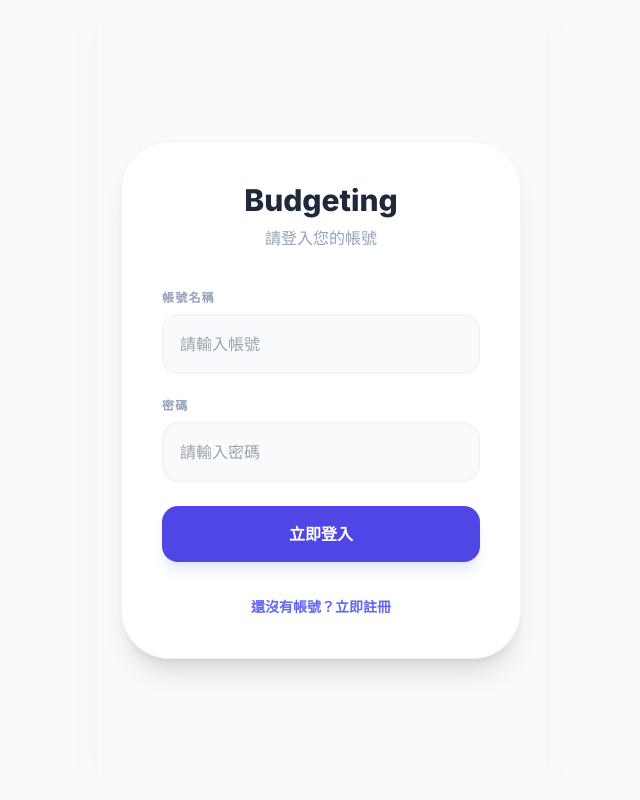
After one commit to Jeremy6789/Budgeting-App, a Flask app: page /login in a window 1280 px wide. The commit adds this page. Shown: the whole page, without its empty margins (319-959 px from the left). Run offline with Flask 3, Linux system fonts and the light colour scheme; some libraries are stand-ins or nearby versions.

Commit message:
Update:final ver.

```diff
--- a/app.py
+++ b/app.py
@@ -1,142 +1,142 @@
 import os
-from flask import Flask, render_template, request, jsonify
+from flask import Flask, render_template, request, jsonify, session, redirect, url_for
 from flask_sqlalchemy import SQLAlchemy
-from datetime import datetime
+from werkzeug.security import generate_password_hash, check_password_hash
 
 app = Flask(__name__)
+app.secret_key = 'moneymaster_secure_key' # 務必設定金鑰
 
 # --- 資料庫設定 ---
-# 使用絕對路徑確保在不同環境（如 Render 或本地）執行時資料庫位置正確
 basedir = os.path.abspath(os.path.dirname(__file__))
 app.config['SQLALCHEMY_DATABASE_URI'] = 'sqlite:///' + os.path.join(basedir, 'database.db')
 app.config['SQLALCHEMY_TRACK_MODIFICATIONS'] = False
-
 db = SQLAlchemy(app)
 
-# --- 資料模型 (Models) ---
+# --- 資料模型 ---
+class User(db.Model):
+    id = db.Column(db.Integer, primary_key=True)
+    username = db.Column(db.String(80), unique=True, nullable=False)
+    password = db.Column(db.String(120), nullable=False)
+    transactions = db.relationship('Transaction', backref='owner', lazy=True)
+    settings = db.relationship('Settings', backref='owner', lazy=True, uselist=False)
 
 class Transaction(db.Model):
-    """帳目明細模型"""
     id = db.Column(db.Integer, primary_key=True)
-    title = db.Column(db.String(100), nullable=False)   # 項目名稱
-    amount = db.Column(db.Float, nullable=False)        # 金額
-    category = db.Column(db.String(50))                 # 分類 (飲食, 交通...)
-    icon = db.Column(db.String(50))                     # FontAwesome 圖標類名
-    is_need = db.Column(db.Boolean, default=True)       # 是否為必要支出 (Need vs Want)
-    date = db.Column(db.String(10), nullable=False)     # 日期 (格式: YYYY-MM-DD)
+    title = db.Column(db.String(100), nullable=False)
+    amount = db.Column(db.Float, nullable=False)
+    category = db.Column(db.String(50))
+    icon = db.Column(db.String(50))
+    is_need = db.Column(db.Boolean, default=True)
+    date = db.Column(db.String(10), nullable=False)
+    user_id = db.Column(db.Integer, db.ForeignKey('user.id'), nullable=False)
 
 class Settings(db.Model):
-    """全域設定模型 (儲存總預算)"""
     id = db.Column(db.Integer, primary_key=True)
     budget = db.Column(db.Float, default=10000.0)
+    user_id = db.Column(db.Integer, db.ForeignKey('user.id'), nullable=False)
 
-# --- 初始化資料庫 ---
 with app.app_context():
     db.create_all()
-    # 如果是第一次執行，初始化預算設定
-    if not Settings.query.first():
-        db.session.add(Settings(budget=10000.0))
-        db.session.commit()
 
-# --- 頁面渲染路由 ---
-
+# --- 路由 ---
 @app.route('/')
 def index():
-    """主儀表板頁面"""
+    if 'user_id' not in session: return redirect(url_for('login_page'))
     return render_template('index.html')
 
 @app.route('/history')
 def history():
-    """帳目明細歷史頁面"""
+    if 'user_id' not in session: return redirect(url_for('login_page'))
     return render_template('history.html')
 
-# --- API 路由 (供前端 JS 呼叫) ---
+@app.route('/login')
+def login_page():
+    return render_template('login.html')
 
-@app.route('/api/data', methods=['GET'])
+# --- 認證 API ---
+@app.route('/api/auth/login', methods=['POST'])
+def login():
+    data = request.json
+    user = User.query.filter_by(username=data.get('username')).first()
+    if user and check_password_hash(user.password, data.get('password')):
+        session['user_id'] = user.id
+        session['username'] = user.username
+        return jsonify({"status": "success"})
+    return jsonify({"status": "error", "message": "帳號或密碼錯誤"}), 401
+
+@app.route('/api/auth/register', methods=['POST'])
+def register():
+    data = request.json
+    username = data.get('username')
+    if User.query.filter_by(username=username).first():
+        return jsonify({"status": "error", "message": "帳號已存在"}), 400
+
+    new_user = User(username=username, password=generate_password_hash(data.get('password')))
+    db.session.add(new_user)
+    db.session.commit()
+    # 建立該用戶的初始預算
+    db.session.add(Settings(budget=10000.0, user_id=new_user.id))
+    db.session.commit()
+    return jsonify({"status": "success"})
+
+@app.route('/api/auth/logout')
+def logout():
+    session.clear()
+    return redirect(url_for('login_page'))
+
+# --- 資料 API ---
+@app.route('/api/data')
 def get_data():
-    """獲取初始資料：包含預算與所有交易紀錄"""
-    settings = Settings.query.first()
-    # 按日期降序排列，讓最新的顯示在前面
-    transactions = Transaction.query.order_by(Transaction.date.desc()).all()
+    u_id = session.get('user_id')
+    if not u_id: return jsonify({"status": "error"}), 401
 
-    tx_list = []
-    for tx in transactions:
-        tx_list.append({
-            "id": tx.id,
-            "title": tx.title,
-            "amount": tx.amount,
-            "category": tx.category,
-            "icon": tx.icon,
-            "isNeed": tx.is_need,
-            "date": tx.date
-        })
+    # 確保每個用戶都有 Settings，沒有就補一個 (防呆)
+    set_obj = Settings.query.filter_by(user_id=u_id).first()
+    if not set_obj:
+        set_obj = Settings(budget=10000.0, user_id=u_id)
+        db.session.add(set_obj)
+        db.session.commit()
 
+    transactions = Transaction.query.filter_by(user_id=u_id).order_by(Transaction.date.desc()).all()
     return jsonify({
-        "budget": settings.budget,
-        "transactions": tx_list
+        "budget": set_obj.budget,
+        "transactions": [{"id":t.id,"title":t.title,"amount":t.amount,"category":t.category,"icon":t.icon,"isNeed":t.is_need,"date":t.date} for t in transactions]
     })
 
 @app.route('/api/transaction', methods=['POST'])
 def add_transaction():
-    """新增一筆紀錄"""
-    data = request.get_json()
-    try:
-        new_tx = Transaction(
-            title=data['title'],
-            amount=float(data['amount']),
-            category=data.get('category', '其他'),
-            icon=data.get('icon', 'fa-dollar-sign'),
-            is_need=data.get('isNeed', True),
-            date=data.get('date', datetime.now().strftime("%Y-%m-%d"))
-        )
-        db.session.add(new_tx)
-        db.session.commit()
-        return jsonify({"status": "success", "message": "已儲存紀錄"}), 201
-    except Exception as e:
-        return jsonify({"status": "error", "message": str(e)}), 400
+    u_id = session.get('user_id')
+    if not u_id: return jsonify({"status": "error"}), 401
+    data = request.json
+    new_tx = Transaction(
+        title=data['title'], amount=data['amount'], category=data['category'],
+        icon=data['icon'], is_need=data['isNeed'], date=data['date'], user_id=u_id
+    )
+    db.session.add(new_tx)
+    db.session.commit()
+    return jsonify({"status": "success"})
 
-@app.route('/api/transaction/<int:tx_id>', methods=['PUT'])
-def update_transaction(tx_id):
-    """更新既有紀錄"""
-    data = request.get_json()
-    tx = Transaction.query.get_or_404(tx_id)
-    try:
-        tx.title = data['title']
-        tx.amount = float(data['amount'])
-        tx.category = data['category']
-        tx.icon = data['icon']
-        tx.is_need = data['isNeed']
-        tx.date = data['date']
-        db.session.commit()
-        return jsonify({"status": "success", "message": "已更新紀錄"})
-    except Exception as e:
-        return jsonify({"status": "error", "message": str(e)}), 400
-
-@app.route('/api/transaction/<int:tx_id>', methods=['DELETE'])
-def delete_transaction(tx_id):
-    """刪除筆紀錄"""
-    tx = Transaction.query.get(tx_id)
-    if tx:
+@app.route('/api/transaction/<int:tx_id>', methods=['DELETE', 'PUT'])
+def handle_tx(tx_id):
+    u_id = session.get('user_id')
+    tx = Transaction.query.filter_by(id=tx_id, user_id=u_id).first_or_404()
+    if request.method == 'DELETE':
         db.session.delete(tx)
-        db.session.commit()
-        return jsonify({"status": "success", "message": "已刪除紀錄"})
-    return jsonify({"status": "error", "message": "找不到該紀錄"}), 404
+    else:
+        data = request.json
+        tx.title, tx.amount, tx.date = data['title'], data['amount'], data['date']
+        tx.category, tx.icon, tx.is_need = data['category'], data['icon'], data['isNeed']
+    db.session.commit()
+    return jsonify({"status": "success"})
 
 @app.route('/api/budget', methods=['POST'])
 def update_budget():
-    """更新每月總預算"""
-    data = request.get_json()
-    new_budget = data.get('budget')
-    if new_budget is not None:
-        settings = Settings.query.first()
-        settings.budget = float(new_budget)
-        db.session.commit()
-        return jsonify({"status": "success", "message": "預算已更新"})
-    return jsonify({"status": "error", "message": "無效的預算數值"}), 400
-
-# --- 啟動應用程式 ---
+    u_id = session.get('user_id')
+    if not u_id: return jsonify({"status": "error"}), 401
+    set_obj = Settings.query.filter_by(user_id=u_id).first()
+    set_obj.budget = float(request.json.get('budget'))
+    db.session.commit()
+    return jsonify({"status": "success"})
 
 if __name__ == '__main__':
-    # host='0.0.0.0' 允許外部網路連線（如 Render 部署需求）
-    # port=5000 為 Flask 預設埠號
-    app.run(debug=True, host='0.0.0.0', port=5000)
+    app.run(debug=True, port=5000)
--- a/templates/layout.html
+++ b/templates/layout.html
@@ -2,78 +2,84 @@
 <html lang="zh-TW">
 <head>
     <meta charset="UTF-8">
-    <meta name="viewport" content="width=device-width, initial-scale=1.0">
+    <meta name="viewport" content="width=device-width, initial-scale=1.0, maximum-scale=1.0, user-scalable=no">
     <title>MoneyMaster PRO</title>
     <!-- Tailwind CSS -->
     <script src="https://cdn.tailwindcss.com"></script>
     <!-- Chart.js -->
     <script src="https://cdn.jsdelivr.net/npm/chart.js"></script>
-    <!-- Google Fonts: Inter (更現代的字體) -->
+    <!-- Google Fonts -->
     <link href="https://fonts.googleapis.com/css2?family=Inter:wght@300;400;600;800&display=swap" rel="stylesheet">
     <!-- FontAwesome -->
     <link rel="stylesheet" href="https://cdnjs.cloudflare.com/ajax/libs/font-awesome/6.0.0/css/all.min.css">
 
     <style>
-        body {
-            font-family: 'Inter', 'Noto Sans TC', sans-serif;
-        }
-        @keyframes slide-up {
-            from { transform: translateY(100%); }
-            to { transform: translateY(0); }
-        }
+        body { font-family: 'Inter', sans-serif; -webkit-tap-highlight-color: transparent; }
+        @keyframes slide-up { from { transform: translateY(100%); } to { transform: translateY(0); } }
         .animate-slide-up { animation: slide-up 0.4s cubic-bezier(0.16, 1, 0.3, 1); }
-
         .nav-link { color: #94a3b8; transition: all 0.3s; }
-        .nav-link.active { color: #6366f1; } /* 藍色輔助色 */
-
-        /* 隱藏捲動軸但保持功能 */
+        .nav-link.active { color: #6366f1; }
         .no-scrollbar::-webkit-scrollbar { display: none; }
-        .no-scrollbar { -ms-overflow-style: none; scrollbar-width: none; }
     </style>
 </head>
-<body class="bg-slate-50 text-slate-900 pb-28">
+<body class="bg-slate-50 text-slate-900 {% if request.path != '/login' %}pt-16 pb-28{% endif %}">
 
     <!-- 行動端容器外殼 -->
     <div class="max-w-md mx-auto min-h-screen bg-white shadow-[0_0_50px_rgba(0,0,0,0.02)] relative">
+
+        <!-- 頂部標題列 (僅在非登入頁顯示) -->
+        {% if request.path != '/login' %}
+        <header class="fixed top-0 left-1/2 -translate-x-1/2 w-full max-w-md bg-white/80 backdrop-blur-xl border-b border-slate-50 flex justify-between items-center h-16 z-40 px-6">
+            <div class="flex items-center space-x-2">
+                <div class="w-8 h-8 bg-indigo-600 rounded-lg flex items-center justify-center text-white text-xs font-black">B</div>
+                <h1 class="text-sm font-black text-slate-800 tracking-tighter uppercase">Budgeting <span class="text-indigo-600">Tool</span></h1>
+            </div>
+            <a href="/api/auth/logout" class="w-10 h-10 flex items-center justify-center text-slate-400 hover:text-red-500 transition-colors">
+                <i class="fa-solid fa-right-from-bracket text-lg"></i>
+            </a>
+        </header>
+        {% endif %}
 
         <!-- 主要內容注入區 -->
         <main class="animate-fade-in">
             {% block content %}{% endblock %}
         </main>
 
-        <!-- 底部導覽列 (毛玻璃簡約風格) -->
-        <nav class="fixed bottom-0 left-1/2 -translate-x-1/2 w-full max-w-md bg-white/80 backdrop-blur-xl border-t border-slate-100 flex justify-around items-center h-20 z-40 px-4">
+        <!-- 底部導覽列 (僅在非登入頁顯示) -->
+        {% if request.path != '/login' %}
+        <nav class="fixed bottom-0 left-1/2 -translate-x-1/2 w-full max-w-md bg-white/90 backdrop-blur-xl border-t border-slate-100 flex justify-around items-center h-20 z-40 px-4">
 
-            <!-- 首頁按鈕 -->
+            <!-- 儀表板 (左) -->
             <a href="/" class="nav-link flex flex-col items-center justify-center flex-1 py-2 {% if request.path == '/' %}active{% endif %}">
                 <i class="fa-solid fa-house-chimney text-xl"></i>
-                <span class="text-[10px] mt-1.5 font-bold tracking-widest uppercase">儀表板</span>
+                <span class="text-[9px] mt-1.5 font-bold tracking-widest uppercase">儀表板</span>
             </a>
 
-            <!-- 新增按鈕 (置中突起藍色按鈕) -->
+            <!-- 新增按鈕 (中) -->
             <div class="flex-1 flex justify-center -mt-10">
-                <button onclick="toggleModal()" class="w-14 h-14 bg-indigo-600 text-white rounded-2xl shadow-xl shadow-indigo-200 flex items-center justify-center text-xl hover:bg-indigo-700 active:scale-90 transition-all border-4 border-white">
+                <button onclick="toggleModal()" class="w-14 h-14 bg-indigo-600 text-white rounded-2xl shadow-xl shadow-indigo-200 flex items-center justify-center text-xl hover:bg-indigo-700 active:scale-95 transition-all border-4 border-white">
                     <i class="fa-solid fa-plus"></i>
                 </button>
             </div>
 
-            <!-- 歷史紀錄按鈕 -->
+            <!-- 明細 (右) -->
             <a href="/history" class="nav-link flex flex-col items-center justify-center flex-1 py-2 {% if request.path == '/history' %}active{% endif %}">
                 <i class="fa-solid fa-receipt text-xl"></i>
-                <span class="text-[10px] mt-1.5 font-bold tracking-widest uppercase">明細</span>
+                <span class="text-[9px] mt-1.5 font-bold tracking-widest uppercase">明細</span>
             </a>
 
         </nav>
+        {% endif %}
     </div>
 
-    <!-- 引入新增/編輯彈窗組件 -->
-    {% include 'components/add_modal.html' %}
-
-    <!-- 引入主程式 JS -->
-    <script src="/static/js/main.js"></script>
+    <!-- 彈窗與主程式 JS -->
+    {% if request.path != '/login' %}
+        {% include 'components/add_modal.html' %}
+        <script src="/static/js/main.js"></script>
+    {% endif %}
 
     <script>
-        // 切換導覽列活躍狀態的簡單邏輯
+        // 自動啟動當前頁面標籤
         document.querySelectorAll('.nav-link').forEach(link => {
             if(link.getAttribute('href') === window.location.pathname) {
                 link.classList.add('active');
--- /dev/null
+++ b/templates/login.html
@@ -0,0 +1,98 @@
+{% extends 'layout.html' %}
+{% block content %}
+<div class="min-h-screen flex items-center justify-center bg-slate-50 p-6">
+    <div class="bg-white w-full max-w-md p-10 rounded-[3rem] shadow-xl border border-slate-100">
+        <div class="text-center mb-10">
+            <h2 id="authTitle" class="text-3xl font-black text-slate-800">Budgeting</h2>
+            <p id="authSubTitle" class="text-slate-400 mt-2 font-medium">請登入您的帳號</p>
+        </div>
+
+        <!-- 錯誤訊息提示區 -->
+        <div id="errorMessage" class="hidden mb-6 p-4 bg-red-50 border border-red-100 text-red-500 text-sm font-bold rounded-2xl text-center"></div>
+
+        <form id="authForm" class="space-y-6">
+            <div>
+                <label class="block text-xs font-black text-slate-400 uppercase tracking-widest mb-2">帳號名稱</label>
+                <input type="text" id="username" required placeholder="請輸入帳號"
+                       class="w-full bg-slate-50 border-2 border-slate-100 p-4 rounded-2xl outline-none focus:border-indigo-500 focus:bg-white transition-all">
+            </div>
+            <div>
+                <label class="block text-xs font-black text-slate-400 uppercase tracking-widest mb-2">密碼</label>
+                <input type="password" id="password" required placeholder="請輸入密碼"
+                       class="w-full bg-slate-50 border-2 border-slate-100 p-4 rounded-2xl outline-none focus:border-indigo-500 focus:bg-white transition-all">
+            </div>
+            <button type="submit" id="authBtn" class="w-full bg-indigo-600 text-white py-4 rounded-2xl font-bold shadow-lg shadow-indigo-100 active:scale-95 transition-all">
+                立即登入
+            </button>
+        </form>
+
+        <!-- 註冊 / 登入 切換按鈕 -->
+        <div class="mt-8 text-center">
+            <button type="button" onclick="toggleAuthMode()" id="toggleBtn" class="text-sm font-bold text-indigo-500 hover:text-indigo-700 transition-colors">
+                還沒有帳號？立即註冊
+            </button>
+        </div>
+    </div>
+</div>
+
+<script>
+let isLogin = true;
+
+function toggleAuthMode() {
+    isLogin = !isLogin;
+
+    // 清除可能殘留的錯誤訊息
+    document.getElementById('errorMessage').classList.add('hidden');
+
+    // 切換標題與副標題
+    document.getElementById('authTitle').innerText = isLogin ? 'Budgeting' : '建立新帳號';
+    document.getElementById('authSubTitle').innerText = isLogin ? '請登入您的帳號' : '開始建立您的記帳旅程';
+
+    // 切換按鈕文字
+    document.getElementById('authBtn').innerText = isLogin ? '立即登入' : '完成註冊';
+    document.getElementById('toggleBtn').innerText = isLogin ? '還沒有帳號？立即註冊' : '已有帳號？返回登入';
+}
+
+document.getElementById('authForm').onsubmit = async (e) => {
+    e.preventDefault();
+    const username = document.getElementById('username').value;
+    const password = document.getElementById('password').value;
+    const errBox = document.getElementById('errorMessage');
+
+    errBox.classList.add('hidden'); // 隱藏先前的錯誤
+
+    const url = isLogin ? '/api/auth/login' : '/api/auth/register';
+
+    try {
+        const res = await fetch(url, {
+            method: 'POST',
+            headers: { 'Content-Type': 'application/json' },
+            body: JSON.stringify({ username, password })
+        });
+
+        const data = await res.json();
+
+        if (res.ok) {
+            if (isLogin) {
+                // 登入成功，進入主頁
+                window.location.href = '/';
+            } else {
+                // 註冊成功，提示並自動切換回登入模式
+                alert('帳號註冊成功！請直接登入');
+                toggleAuthMode();
+                // 自動幫使用者把帳號填好，方便他們登入
+                document.getElementById('username').value = username;
+                document.getElementById('password').value = '';
+            }
+        } else {
+            // 顯示來自後端的錯誤（例如帳號重複或密碼錯誤）
+            errBox.innerText = data.message || '操作失敗，請稍後再試';
+            errBox.classList.remove('hidden');
+        }
+    } catch (err) {
+        errBox.innerText = '連線伺服器失敗，請確認 Flask 是否開啟';
+        errBox.classList.remove('hidden');
+    }
+};
+</script>
+{% endblock %}
```
Also changed, not shown: static/js/main.js (+12 -8 lines), database.db, instance/database.db (deleted).
